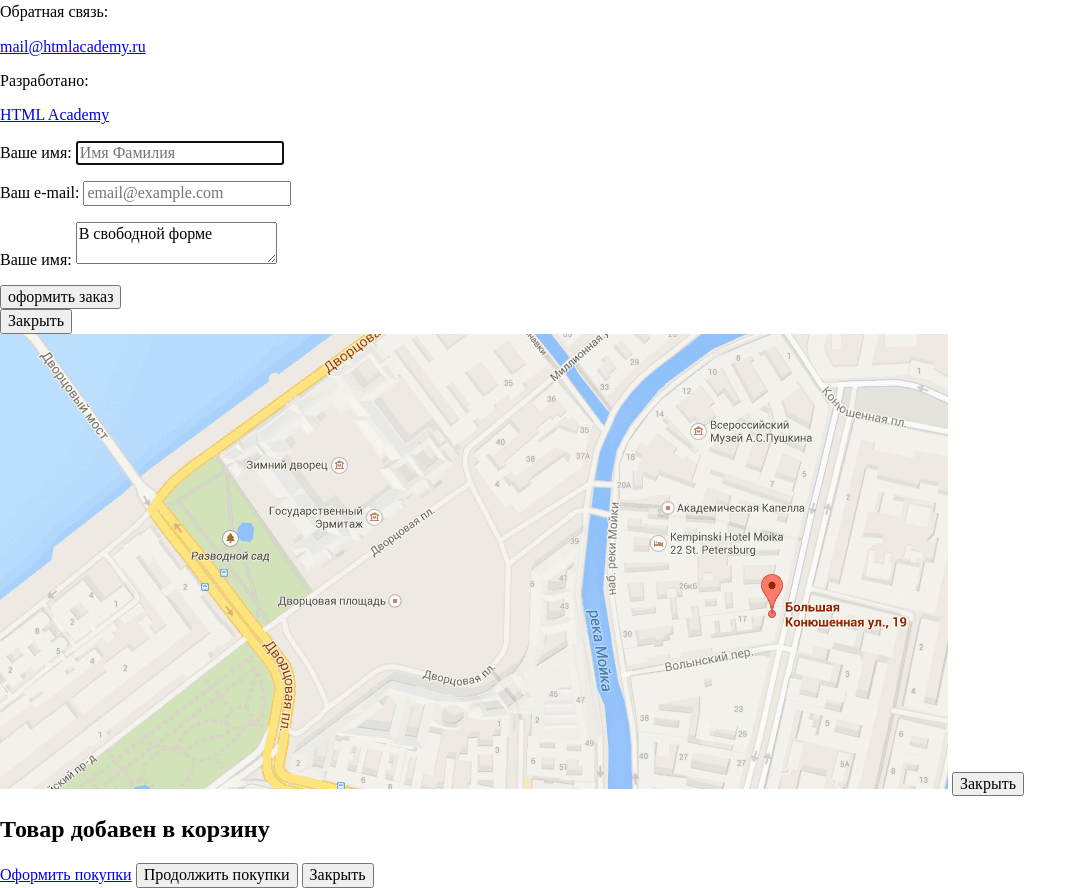
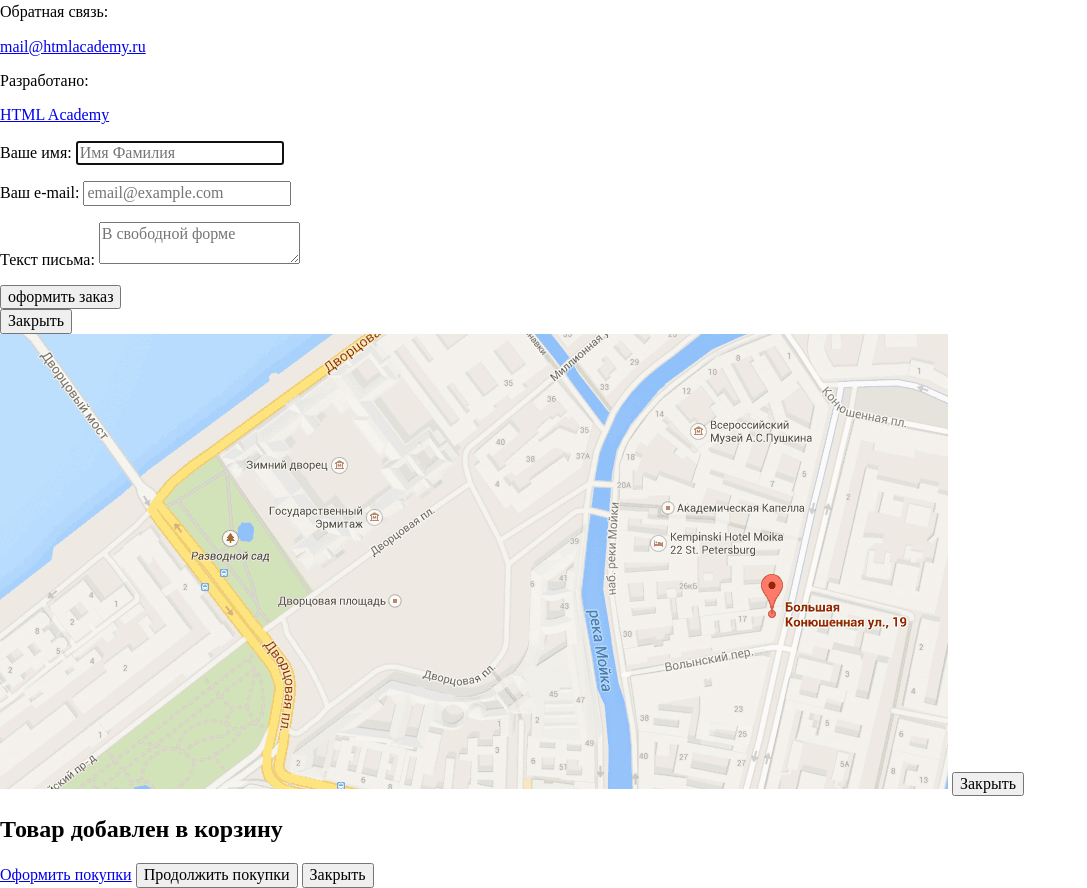
Before and after one commit to codefornia/990505-technomart-28, a plain HTML site: page index.html in a window 1280 px wide. Shown: the part 3837-4725 px from the top of the page, without its empty margins (0-1087 px from the left). Drawn offline with Linux system fonts and the light colour scheme.

Commit message:
Продолжаем разметку

```diff
--- a/index.html
+++ b/index.html
@@ -247,7 +247,7 @@
   </div>
 </footer>
 <!--POPUPS-->
-<div>
+
   <section>
     <h2 class="visually-hidden">Данные пользователя</h2>
     <form action="https://echo.htmlacademy.ru" method="post">
@@ -260,14 +260,13 @@
         <input id="user-email" type="email" name="email" placeholder="email@example.com" required>
       </p>
       <p>
-        <label for="user-comment">Ваше имя:</label>
-        <textarea id="user-comment" name="comment" required>В свободной форме</textarea>
+        <label for="user-comment">Текст письма:</label>
+        <textarea id="user-comment" name="comment" placeholder="В свободной форме" required></textarea>
       </p>
       <button type="submit">оформить заказ</button>
     </form>
     <button type="button" title="Закрыть">Закрыть</button>
   </section>
-</div>
 <div>
   <!-- интерактивная карта -->
   <div>
@@ -277,7 +276,7 @@
   </div>
   <!-- добавление в корзину -->
   <section>
-    <h2>Товар добавен в корзину</h2>
+    <h2>Товар добавлен в корзину</h2>
     <a href="#">Оформить покупки</a>
     <button type="button">Продолжить покупки</button>
     <button type="button">Закрыть</button>
```
Also changed, not shown: catalog.html (+1 -1 lines).
